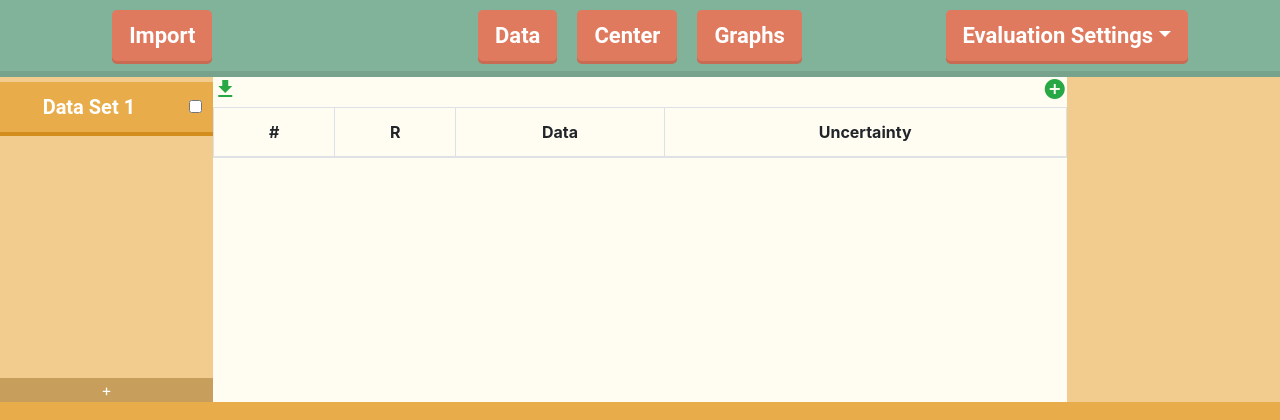
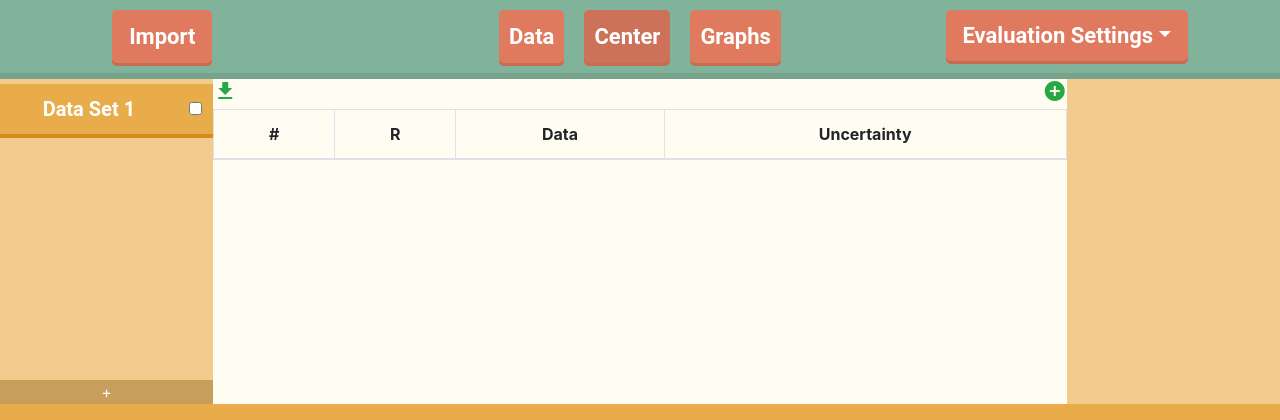
Before and after one commit to becker1998/Sigma-Chi, a PHP site: page /Index.html in a window 1280 px wide. Shown: the top 420 px of the page. Run offline with PHP 8.4, Linux system fonts and the light colour scheme; lists and menus that the app fills with data are empty.

Commit message:
data/center/graphs stay selected

```diff
--- a/Index.html
+++ b/Index.html
@@ -29,13 +29,13 @@
           </div>
           <div class="col-4 d-flex flex-row justify-content-center">
             <div>
-              <button class=" btn btn2 btn-lg fontFix" onclick="expandTop()">Data</button>
+              <button id = "btn1" class=" btn1 fontFix" onclick="expandTop()">Data</button>
             </div>
             <div>
-              <button class=" btn btn1 btn-lg fontFix" onclick="center()">Center</button>
+              <button id = "btn2" class=" btn1 fontFix" onclick="center()">Center</button>
             </div>
             <div>
-              <button class=" btn btn3 btn-lg fontFix" onclick="expandBottom()">Graphs</button>
+              <button id = "btn3" class=" btn1 fontFix" onclick="expandBottom()">Graphs</button>
             </div>
           </div>
           <div class="col-sm-4 d-flex justify-content-center ">
--- a/css/main.css
+++ b/css/main.css
@@ -274,24 +274,23 @@ select:hover {
 }
 
 .btn1{
+  border-radius: 5px;
+  padding: 10px;
+  margin: 10px;
+  background-color: #e07a5f;
+  color: white;
+  box-shadow: 0px 3px 0px 0px #c76c53;
+  border: 0px solid #73AD21;
 	z-index: 10;
 	position: relative;
 	left: 0%;
   top: 0px;
 }
 
-.btn2{
-	z-index: 12;
-	position: relative;
-	left: 0%;
-  top: 0px;
-}
-
-.btn3{
-	z-index: 11;
-	position: relative;
-	left: 0%;
-  top: 0px;
+.btn1:hover {
+  background-color: #cd7158;
+  color: white;
+  box-shadow: 0px 3px 0px 0px #b1604a;
 }
 
 @import url("https://fonts.googleapis.com/css2?family=Roboto:ital,wght@0,100;0,300;0,400;0,500;0,700;0,900;1,100;1,300;1,400;1,500;1,700;1,900&display=swap");
--- a/js/sigmaChi.js
+++ b/js/sigmaChi.js
@@ -1117,6 +1117,9 @@ function center() {
   document.getElementById("collapsebottom2").style.height = "620px";
   document.getElementById("collapsebottom").style.height = "620px";
   document.getElementById("collapsebottom3").style.height = "620px";
+  document.getElementById("btn1").style.backgroundColor = '#e07a5f';
+  document.getElementById("btn2").style.backgroundColor = '#cd7158';
+  document.getElementById("btn3").style.backgroundColor = '#e07a5f';
   return;
 }
 
@@ -1130,6 +1133,9 @@ function expandTop() {
   document.getElementById("collapsetop").style.height = "945px";
   document.getElementById("tophalf").style.height = "945px";
   document.getElementById("table").style.height = "945px";
+  document.getElementById("btn1").style.backgroundColor = '#cd7158';
+  document.getElementById("btn2").style.backgroundColor = '#e07a5f';
+  document.getElementById("btn3").style.backgroundColor = '#e07a5f';
   return;
 }
 
@@ -1139,6 +1145,9 @@ function expandBottom() {
   document.getElementById("collapsebottom").style.height = "945px";
   document.getElementById("collapsebottom3").style.height = "945px";
   document.getElementById("logo").style.bottom = "0px";
+  document.getElementById("btn1").style.backgroundColor = '#e07a5f';
+  document.getElementById("btn2").style.backgroundColor = '#e07a5f';
+  document.getElementById("btn3").style.backgroundColor = '#cd7158';
   return;
 }
 
```
